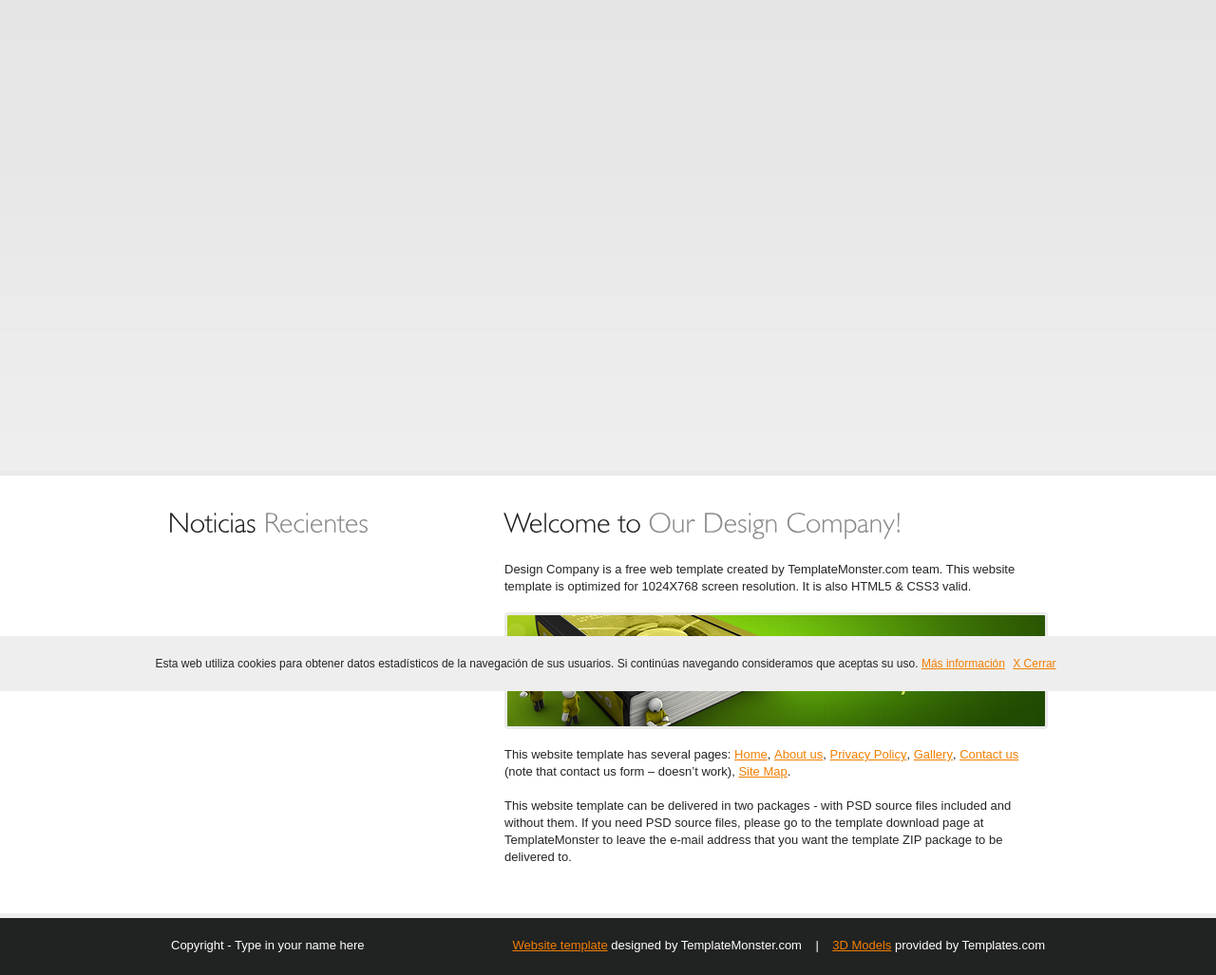
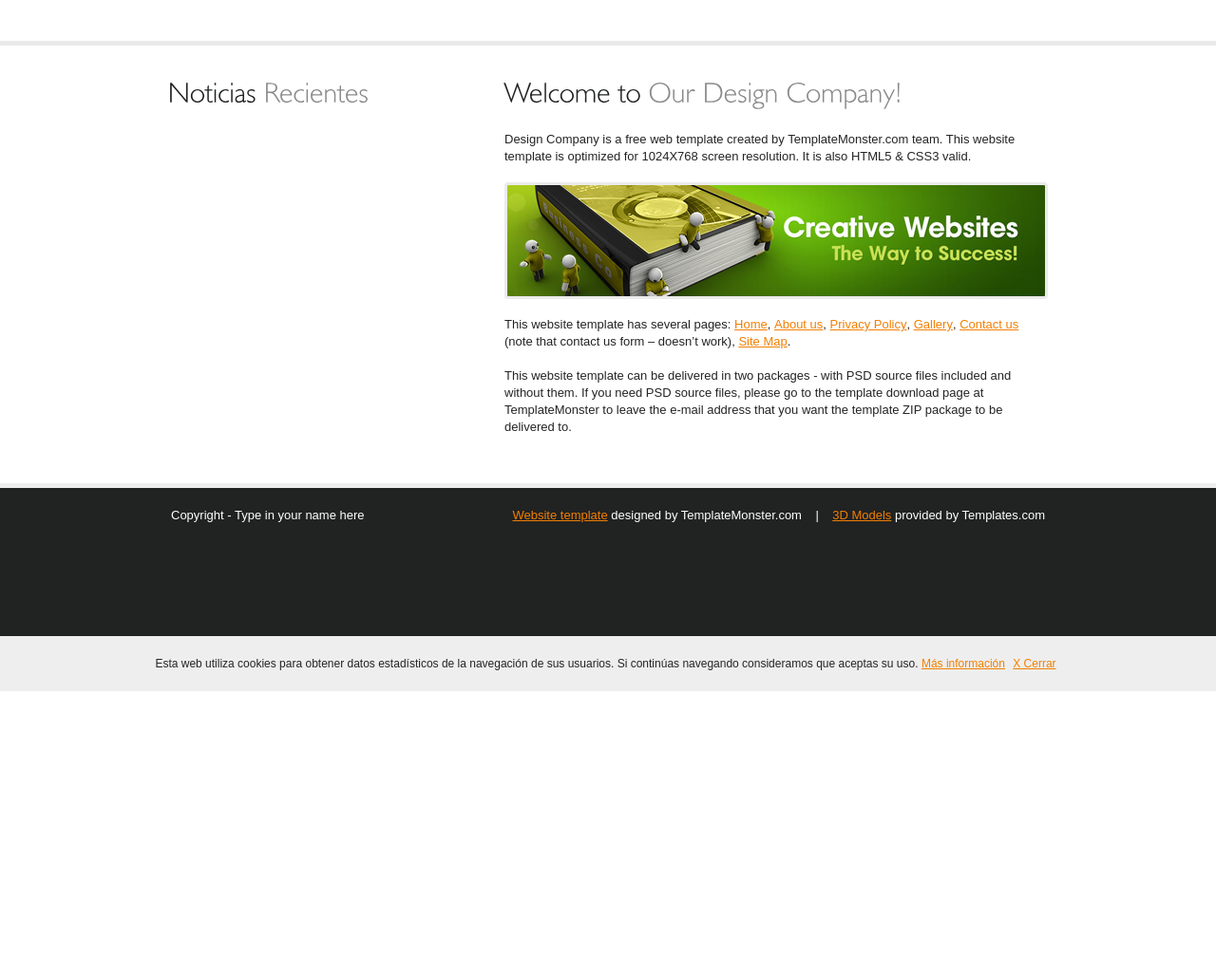
Before and after one commit to DAIEtsinf/webdai, a Django app: page / in a window 1280 px wide. Shown: the part 72-1099 px from the top of the page at 95% size. After the commit the page ends 800 px from the top, so only its background shows below. Run offline with Django 3.2, Linux system fonts and the light colour scheme; data that the repository does not hold is empty; some libraries are stand-ins or nearby versions.

Commit message:
Modificado por completo el menu de areas. Eliminado Slide. Corregido script cookies

```diff
--- a/templates/base.html
+++ b/templates/base.html
@@ -10,6 +10,7 @@
   <link rel="stylesheet" href="{% static 'web/css/style.css' %}" type="text/css" media="all">
   <link rel="stylesheet" href="{% static 'web/css/cookiesStyle.css' %}" type="text/css" media="all">
   <script type="text/javascript" src="{% static 'web/js/cookies.js' %}" ></script>
+  <!--<script src="http://code.jquery.com/jquery-latest.min.js" type="text/javascript"></script>-->
   <script type="text/javascript" src="{% static 'web/js/jquery-1.4.2.min.js' %}" ></script>
   <script type="text/javascript" src="{% static 'web/js/cufon-yui.js' %}"></script>
   <script type="text/javascript" src="{% static 'web/js/Humanst521_BT_400.font.js' %}"></script>
@@ -27,7 +28,7 @@
   <![endif]-->
 </head>
 
-<body>
+<body onload="main()">
   <!-- header -->
   {% block header %}
   <header>
--- a/web/static/web/css/style.css
+++ b/web/static/web/css/style.css
@@ -32,11 +32,75 @@
 
 	/*Gallery*/
 	#gallery {
-		height:496px;
+
 		overflow:hidden;
-		background:url(../images/gallerry-bg.gif) 0 0 repeat-x;
+		background: #fff;
 	}
+	/******* Galeria   ******/
+    /** TODO Hacer que el menu este SIEMPRE en medio **/
+    #botonesArea
+    {
+        /* Fondo */
+        float:right;
+        position:relative;
+        left:-25%;
+        text-align:left;
+        font-family: Georgia, "Times New Roman", Times, serif;
+        font-size: 20px;
+        height: 43px;
+        text-transform: uppercase;
+    }
+    #botonesArea ul
+    {
+        /* Texto */
+        list-style:none;
+        left:50%;
+        list-style-type: none;
+        margin: 0;
+        padding: 0;
+        width: auto;
+    }
+    #botonesArea ul li
+    {
+        display: block;
+        float: left;
+        margin: 0 2px;
+    }
+    #botonesArea ul li a
+    {
+        color: #433B8F;
+        display: block;
+        float: left;
+        height: 43px;
+        line-height: 50px;
+        padding: 0 0 0 25px;
+        text-decoration: none;
+    }
+    #botonesArea ul li a span
+    {
+        display: block;
+        float: left;
+        height: 31px;
+        padding: 0 25px 0 0;
+        width: auto;
+    }
+    #botonesArea ul li a:hover
+    {
+        color: #000000;
+        background: #f2ffcc;
+    }
+    #botonesArea ul li a:hover span
+    {
 
+        cursor: pointer;
+        display: block;
+    }
+
+
+	/******* FIN galeria *******/
+	/*
+	#botonesArea ul li a.current,#botonesArea ul li a.current:hover{color:#894d12;background:transparent url("images/time2bed_left-ON.gif") no-repeat top left;}
+	*/
 	/* Content */
 	#content {
 		float: left;
--- a/web/static/web/js/cookies.js
+++ b/web/static/web/js/cookies.js
@@ -3,12 +3,12 @@
     var alen=arg.length;
     var clen=document.cookie.length;
     var i=0;
-
     while (i<clen) {
         var j=i+alen;
 
-        if (document.cookie.substring(i,j)==arg)
+        if (document.cookie.substring(i,j)==arg){
             return "1";
+        }
         i=document.cookie.indexOf(" ",i)+1;
         if (i==0)
             break;
@@ -29,11 +29,18 @@
     }
 }
 
-$(function() {
+function main(){
     var visit=GetCookie("cookies_surestao");
     if (visit==1){ popbox3(); }
+}
+/*
+$(function() {
+    alert();
+    var visit=GetCookie("cookies_surestao");
+    alert(visit);
+    if (visit==1){ popbox3(); }
 });
-
+*/
 function popbox3() {
     $('#overbox3').toggle();
 }
--- a/web/templates/noticias/index.html
+++ b/web/templates/noticias/index.html
@@ -8,12 +8,12 @@
 </div><!-- /.container -->
 <!-- #gallery -->
 <section id="gallery">
-    <div class="container">
-        <ul id="myRoundabout">
-            <!-- 5 o 3 elementos, si no es así, qudeda mal-->
+    <div id="botonesArea">
+        <ul>
             {% for area in areas %}
-            <li><a href="{% url 'area' area.nombre %}"><img src="{{url}}{{area.nombre}}.jpg" alt=""></a></li>
+            <li><a href="{% url 'area' area.nombre %}" title="{{ area.nombre }}"><span>{{ area.nombre }}</span></a></li>
             {% endfor %}
+
         </ul>
     </div>
 </section>
```
